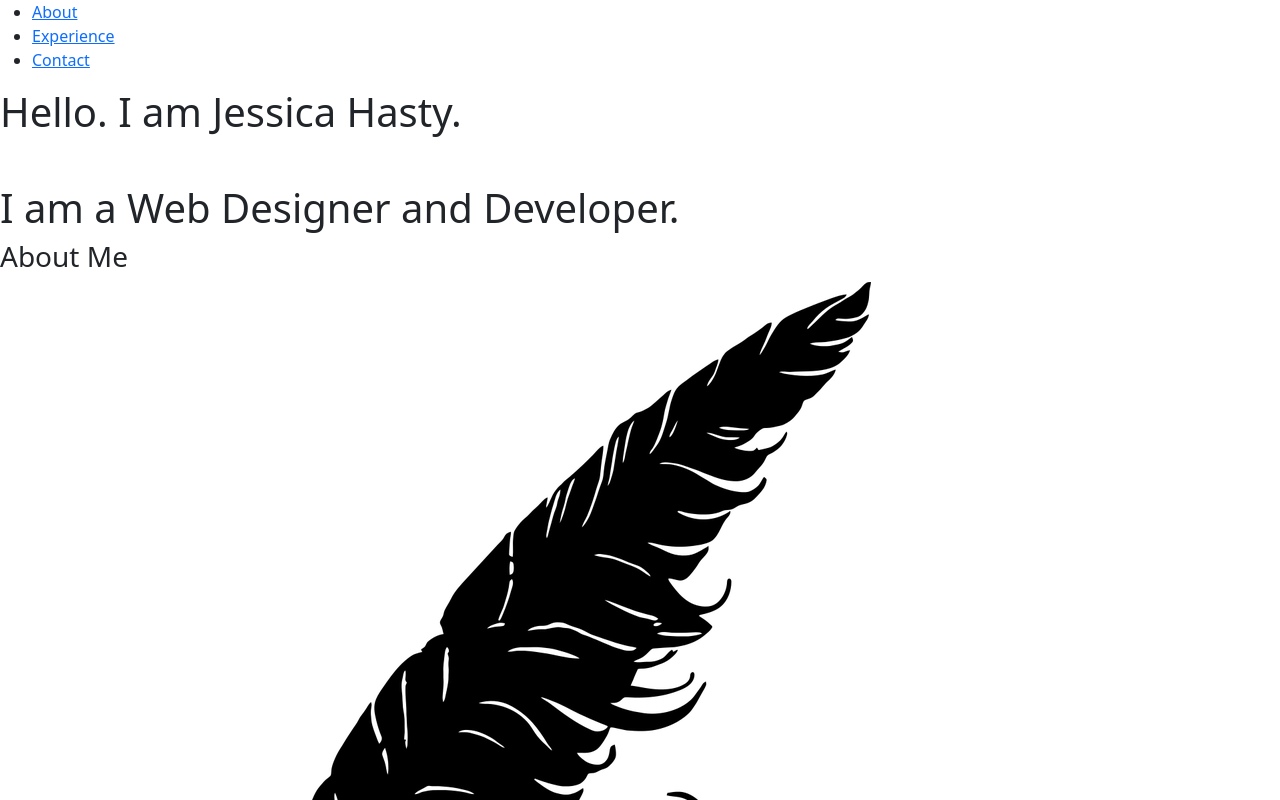
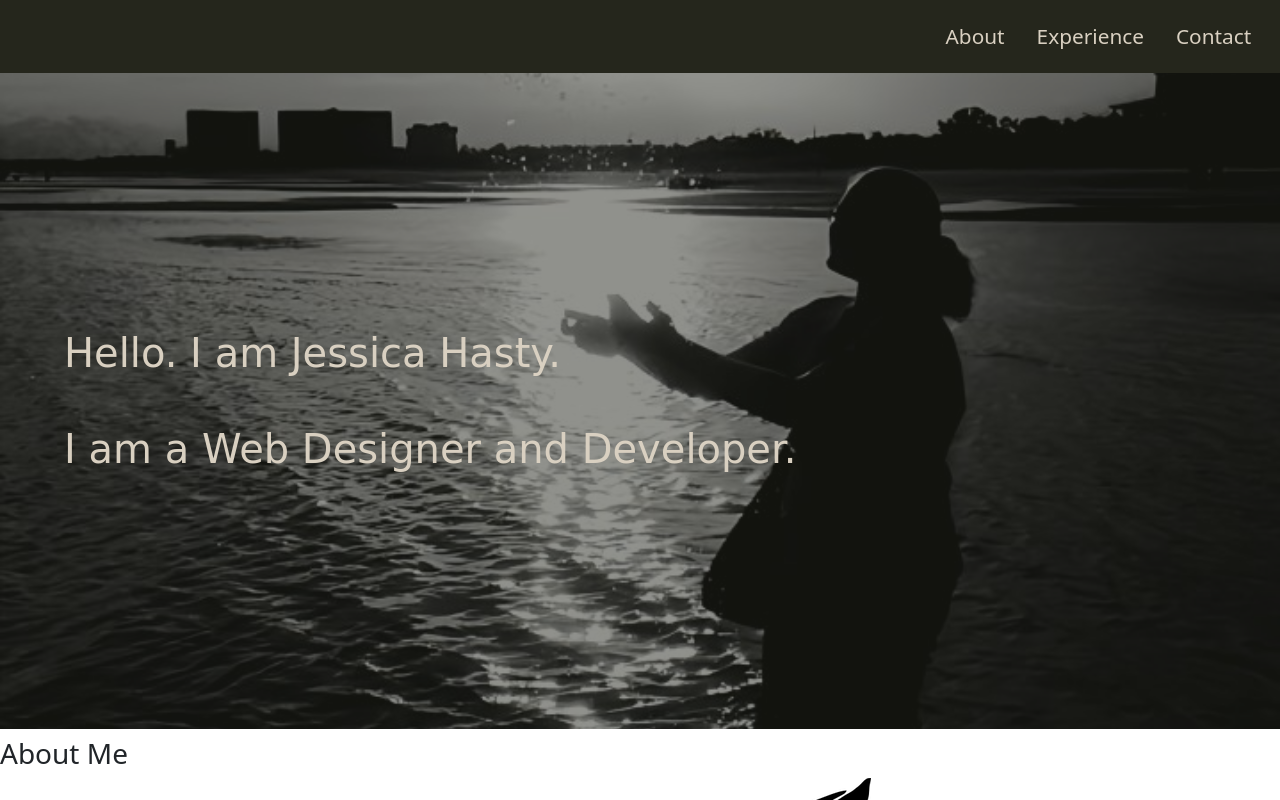
Before and after one commit to EnderJess99/portfolio, a plain HTML site: page index.html in a window 1280 px wide. Shown: the top 800 px of the page. Drawn offline with nearby package versions, Linux system fonts and the light colour scheme; a web font is replaced by a local one.

Commit message:
redesign header using bootstrap and styled hero

```diff
--- a/index.html
+++ b/index.html
@@ -12,26 +12,38 @@
     <link rel="preconnect" href="https://fonts.gstatic.com" crossorigin>
     <link href="https://fonts.googleapis.com/css2?family=Abril+Fatface&family=Beau+Rivage&family=Cinzel&family=Merriweather:ital@0;1&family=Work+Sans:wght@400;500;800&display=swap" rel="stylesheet">
 </head>
+<style>
+     /* Hero Image Styles */
+    .intro {
+    background: url(images/destin-pic.jpg);
+    background-position: center;
+    background-repeat: no-repeat;
+    background-size:cover;
+    position: relative;
+    }
 
+</style>
+<body>
 
     <header>
-
         <nav>
-            <ul>
-                <li><a href="#anchor1">About</a></li>
-                <li><a href="projects.html">Experience</a></li>
-                <li><a href="contact.html">Contact</a></li>
+            <ul class="nav justify-content-end" style="background-color: #25261C; padding:1%;">
+                <li class="nav-item" ><a class="nav-link" style="color:#D9D0C1; font-size: 1.3em;" href="index.html">About</a></li>
+                <li class="nav-item"><a class="nav-link" style="color:#D9D0C1; font-size: 1.3em;" href="projects.html">Experience</a></li>
+                <li class="nav-item"><a class="nav-link" style="color:#D9D0C1; font-size: 1.3em;" href="contact.html">Contact</a></li>
             </ul>
         </nav>
 
         <main>
+             <!-- HERO -->
+             <section class="intro">
+                <div class="intro-text">
+                    <h1 style="background-color: rgba(37, 38, 28, 0.5); font-family: 'Beau Rivage', cursive;text-align: left;color: black;padding: 20% 5%;color: #D9D0C1;">
+                        Hello. I am Jessica Hasty.<br><br> I am a Web Designer and Developer.</h1>
+                </div>
+            </section>
+    </header>
 
-        <section class="intro">
-            <div class="intro-text">
-                <h1>Hello. I am Jessica Hasty.<br><br> I am a Web Designer and Developer.</h1>
-            </div>
-        </section>
-    </header>
         <section id="anchor1" class="about">
             <div class="about-text">
                 <h3>About Me</h3>
@@ -119,6 +131,6 @@
             <p style="text-align:right; margin: 0; padding:1%;">&copy; Jessica Hasty</p>
 
     </footer>
-
+</body>
 
 </html>
```
